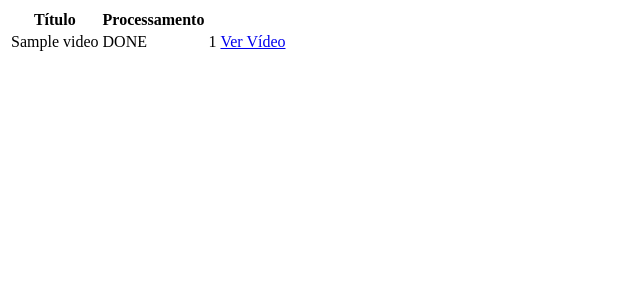
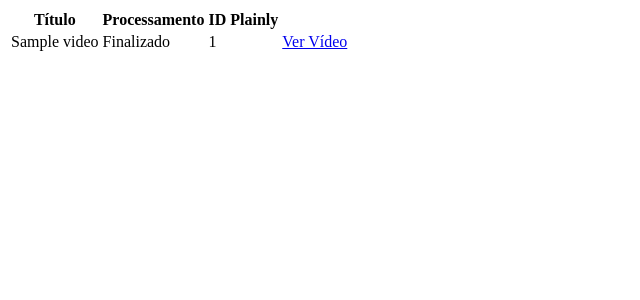
Before and after one commit to jrdiniz/app-eleicoes-municipais, a Flask app: template app/blueprints/webui/templates/partials/_video_lista.html in a window 1280 px wide. Shown: the top 300 px of the page, without its empty margins (0-640 px from the left). Run offline with Flask 3, Linux system fonts and the light colour scheme; the template is opened without the code that fills it: most values are stand-ins (such as "Sample title", 1, 10 or a date in 2020); parts of the project's set-up code (start-up, migrations or seed data) failed here and were passed over.

Commit message:
fixed same stuffs

```diff
--- a/app/blueprints/webui/__init__.py
+++ b/app/blueprints/webui/__init__.py
@@ -7,7 +7,7 @@ from .webui import videos
 from .webui import criar_artigo
 from .webui import export_to_csv
 from .webui import criar_video
-from .webui import video_atualizar_state
+from .webui import video_lista
 
 # Register blueprints
 bp = Blueprint("webui", __name__, template_folder="templates", static_folder="static")
@@ -37,8 +37,8 @@ videos.methods = ["GET"]
 bp.add_url_rule("/videos", view_func=videos)
 
 # Updade Plainly State
-video_atualizar_state.methods = ["GET"]
-bp.add_url_rule("/video/atualizar", view_func=video_atualizar_state)
+video_lista.methods = ["GET"]
+bp.add_url_rule("/video/lista", view_func=video_lista)
 
 
 def init_app(app):
--- a/app/blueprints/webui/templates/index.html
+++ b/app/blueprints/webui/templates/index.html
@@ -16,8 +16,8 @@
     <div class="row">
         <div class="row align-items-center py-1">
             <div class="col-sm-6">
-                <a href="{{ url_for('webui.export_to_csv')}}" class="btn btn-primary">Exportar CSV</a>
-                <a href="{{ url_for('webui.videos')}}" class="btn btn-dark">Vídeos</a>
+                <a href="{{ url_for('webui.export_to_csv')}}" class="btn btn-primary"><i class="bi bi-box-arrow-down"></i> Exportar CSV</a>
+                <a href="{{ url_for('webui.videos')}}" class="btn btn-dark"><i class="bi bi-film"></i> Vídeos</a>
             </div>
         </div>
     </div>
@@ -50,7 +50,7 @@
                         <td>
                             <a href="{{ url_for('webui.candidatos', municipio_id = municipio.id)}}" class="btn btn-primary">Candidatos</a>
                             <a href="{{ url_for('webui.criar_artigo', municipio_id = municipio.id)}}" class="btn btn-primary"><i class="bi bi-card-text"></i> Artigo</a>
-                            <a href="{{ url_for('webui.criar_video', municipio_id = municipio.id)}}" class="btn btn-dark"><i class="bi bi-film"></i> Vídeo</a>
+                            <a href="{{ url_for('webui.criar_video', municipio_id = municipio.id)}}" class="btn btn-dark"><i class="bi bi-film"></i> Gerar Vídeo</a>
                         </td>
                     </tr>
                     {% endfor %}
--- a/app/blueprints/webui/templates/partials/_video_lista.html
+++ b/app/blueprints/webui/templates/partials/_video_lista.html
@@ -1,14 +1,38 @@
-<table class="table">
-    <thead>
+<div class="col-sm-12">
+    <table class="table table-hover">
+        <thead class="table-dark">
             <th>Título</th>
             <th>Processamento</th>
+            <th>ID Plainly</th>
             <th></th>
         </thead>
-    <tbody>
+        <tbody class="table-group-divider">
             {% for video in videos %}
+            {% if video.plainly_state == "DONE" %}
+            <tr class="table-success">
+            {% elif video.plainly_state == "PENDING" %}
+            <tr class="table-warning">
+            {% elif video.plainly_state == "IN_PROGRESS" %}
+            <tr class="table-primary">
+            {% elif video.plainly_state == "INVALID" %}
+            <tr class="table-danger">
+            {% else %}
             <tr>
+            {% endif %}
                 <td>{{ video.titulo }}</td>
-            <td>{{ video.plainly_state }}</td>
+                <td>
+                    {% if video.plainly_state == "DONE" %}
+                        <span class="fw-bold">Finalizado</span>
+                    {% elif video.plainly_state == "PENDING" %}
+                        <span class="fw-bold">Pendente</span>
+                    {% elif video.plainly_state == "IN_PROGRESS" %}
+                        <span class="fw-bold">Processando</span>
+                    {% elif video.plainly_state == "INVALID" %}
+                        <span class="fw-bold">Erro</span>
+                    {% else %}
+                        {{ video.plainly_state }}
+                    {% endif %}
+                </td>
                 <td>{{ video.plainly_id }}</td>
                 <td>
                     {% if video.plainly_state == "DONE" %}
@@ -19,3 +43,4 @@
             {% endfor %}
         </tbody>
     </table>
+</div>
```
Also changed, not shown: app/blueprints/webui/templates/videos.html (+3 -24 lines), app/blueprints/webui/webui.py (+6 -7 lines). Lines whose indentation alone changed are shown as unchanged.
